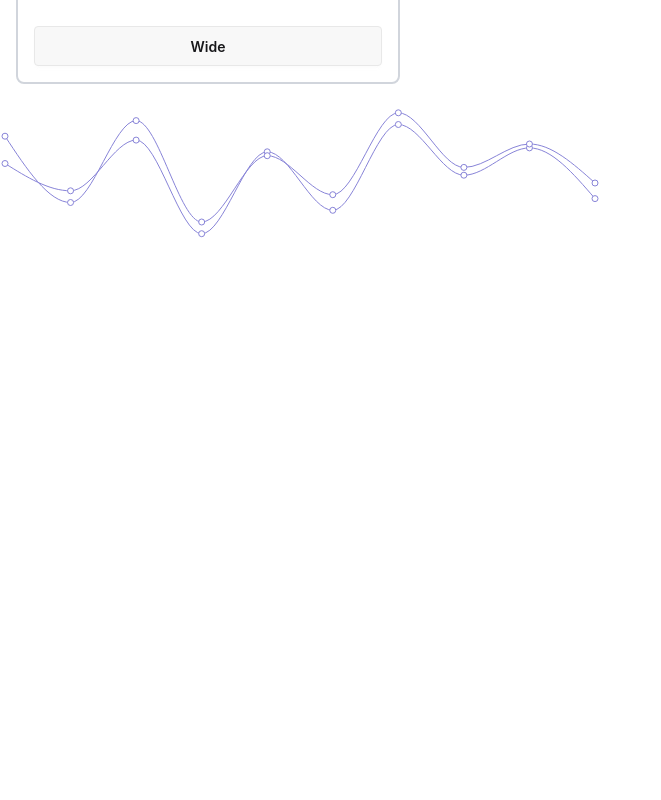
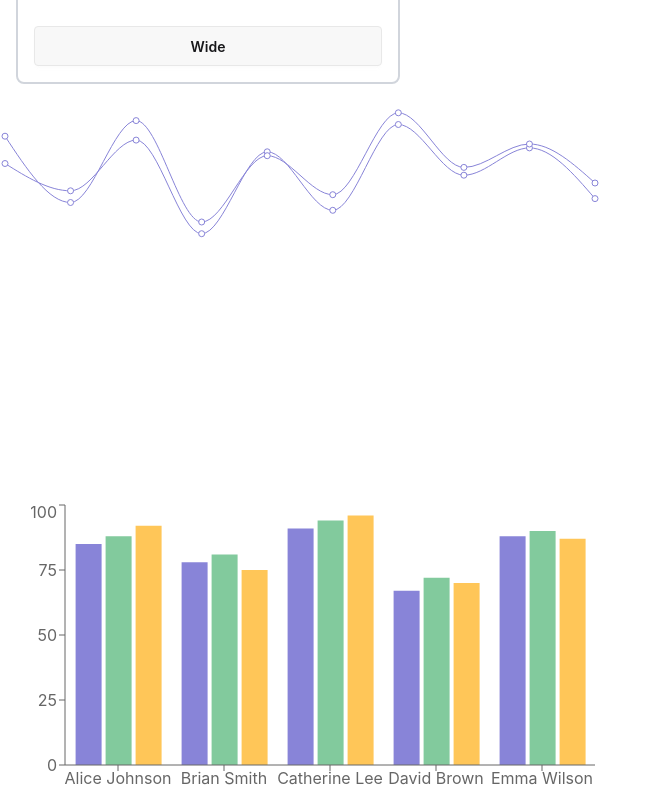
Before and after one commit to Tsar365/react-router-state-management, a React (Vite) app in the folder react42/: page / in a window 1280 px wide. Shown: the part 964-1764 px from the top of the page, without its empty margins (0-661 px from the left). Before the commit the page ends 1464 px from the top, so only its background shows below. Built offline with nearby package versions, Linux system fonts and the light colour scheme.

Commit message:
42-8 updated

```diff
--- a/react42/package.json
+++ b/react42/package.json
@@ -11,6 +11,7 @@
   },
   "dependencies": {
     "@tailwindcss/vite": "^4.3.2",
+    "axios": "^1.18.1",
     "lucide-react": "^1.23.0",
     "react": "^19.2.7",
     "react-dom": "^19.2.7",
--- /dev/null
+++ b/react42/public/marksData.json
@@ -0,0 +1,57 @@
+[
+	{
+		"id": 1,
+		"name": "Alice Johnson",
+		"age": 18,
+		"class": "Grade 12",
+		"marks": {
+			"physics": 85,
+			"chemistry": 88,
+			"math": 92
+		}
+	},
+	{
+		"id": 2,
+		"name": "Brian Smith",
+		"age": 17,
+		"class": "Grade 12",
+		"marks": {
+			"physics": 78,
+			"chemistry": 81,
+			"math": 75
+		}
+	},
+	{
+		"id": 3,
+		"name": "Catherine Lee",
+		"age": 18,
+		"class": "Grade 12",
+		"marks": {
+			"physics": 91,
+			"chemistry": 94,
+			"math": 96
+		}
+	},
+	{
+		"id": 4,
+		"name": "David Brown",
+		"age": 17,
+		"class": "Grade 12",
+		"marks": {
+			"physics": 67,
+			"chemistry": 72,
+			"math": 70
+		}
+	},
+	{
+		"id": 5,
+		"name": "Emma Wilson",
+		"age": 18,
+		"class": "Grade 12",
+		"marks": {
+			"physics": 88,
+			"chemistry": 90,
+			"math": 87
+		}
+	}
+]
--- a/react42/src/App.jsx
+++ b/react42/src/App.jsx
@@ -5,9 +5,12 @@ import './App.css'
 // import NavBar from './assets/components/navbar/NavBar'
 import PricingOptions from './assets/components/pricingoptions/PricingOptions'
 import ResultsChart from './assets/components/resultschart/ResultsChart';
+import axios from 'axios';
+import MarksChart from './assets/components/markschart/MarksChart';
 
 
 const pricingPromise = fetch('pricingdata.json').then((res) => res.json());
+const marksPromise =  axios.get('marksData.json');
 
 
 function App() {
@@ -28,6 +31,12 @@ function App() {
 					<PricingOptions pricingPromise={pricingPromise}></PricingOptions>
 				</Suspense>
 				<ResultsChart></ResultsChart>
+				<Suspense
+					fallback={
+						<span className="loading loading-spinner loading-xl"></span>
+					}>
+						<MarksChart marksPromise={marksPromise}></MarksChart>
+					</Suspense>
 			</main>
 		</>
 	);
--- /dev/null
+++ b/react42/src/assets/components/markschart/MarksChart.jsx
@@ -0,0 +1,37 @@
+// import React from 'react';
+import { use } from 'react';
+import { Bar, BarChart, XAxis, YAxis } from 'recharts';
+
+const MarksChart = ({ marksPromise }) => {
+	const marksDataRes = use(marksPromise);
+	const marksData = marksDataRes.data;
+	// console.log(marksData);
+
+	// data processing for chart:
+	const marks = marksData.map((item) => {
+		const student = {
+			id: item.id,
+			name: item.name,
+			age: item.age,
+			marks: item.marks,
+			physics: item.marks.physics,
+			chemistry: item.marks.chemistry,
+			math: item.marks.math,
+		};
+		const avg = (student.physics + student.chemistry + student.math) / 3;
+		student.average = avg;
+		return student;
+	});
+	console.log(marks);
+	return (<div>
+    <BarChart width={600} height={300} data={marks}>
+      <XAxis dataKey="name" />
+      <YAxis />
+<Bar dataKey="physics" fill="#8884d8" />
+      <Bar dataKey="chemistry" fill="#82ca9d" />
+      <Bar dataKey="math" fill="#ffc658" />
+    </BarChart>
+  </div>);
+};
+
+export default MarksChart;
```
Also changed, not shown: 1 other file (tests, documents, lock files or other folders).
